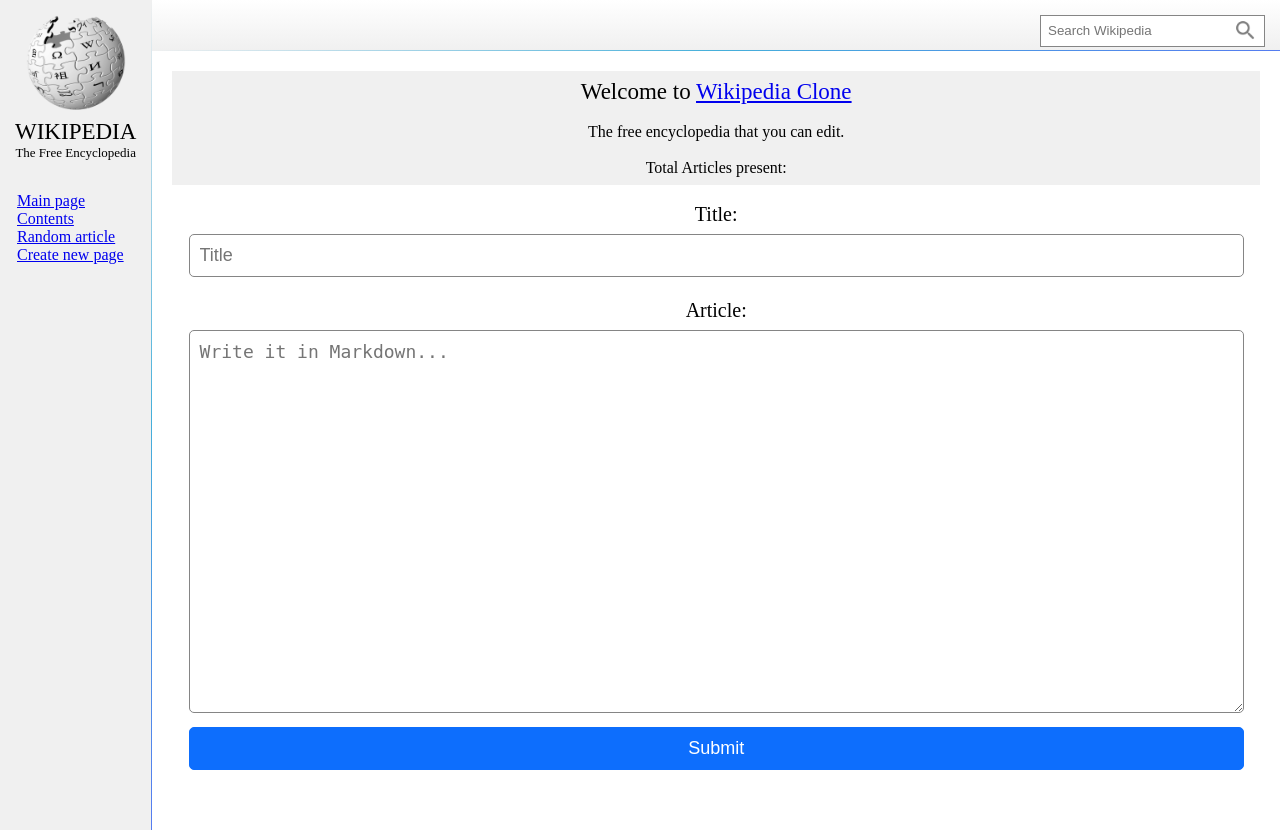
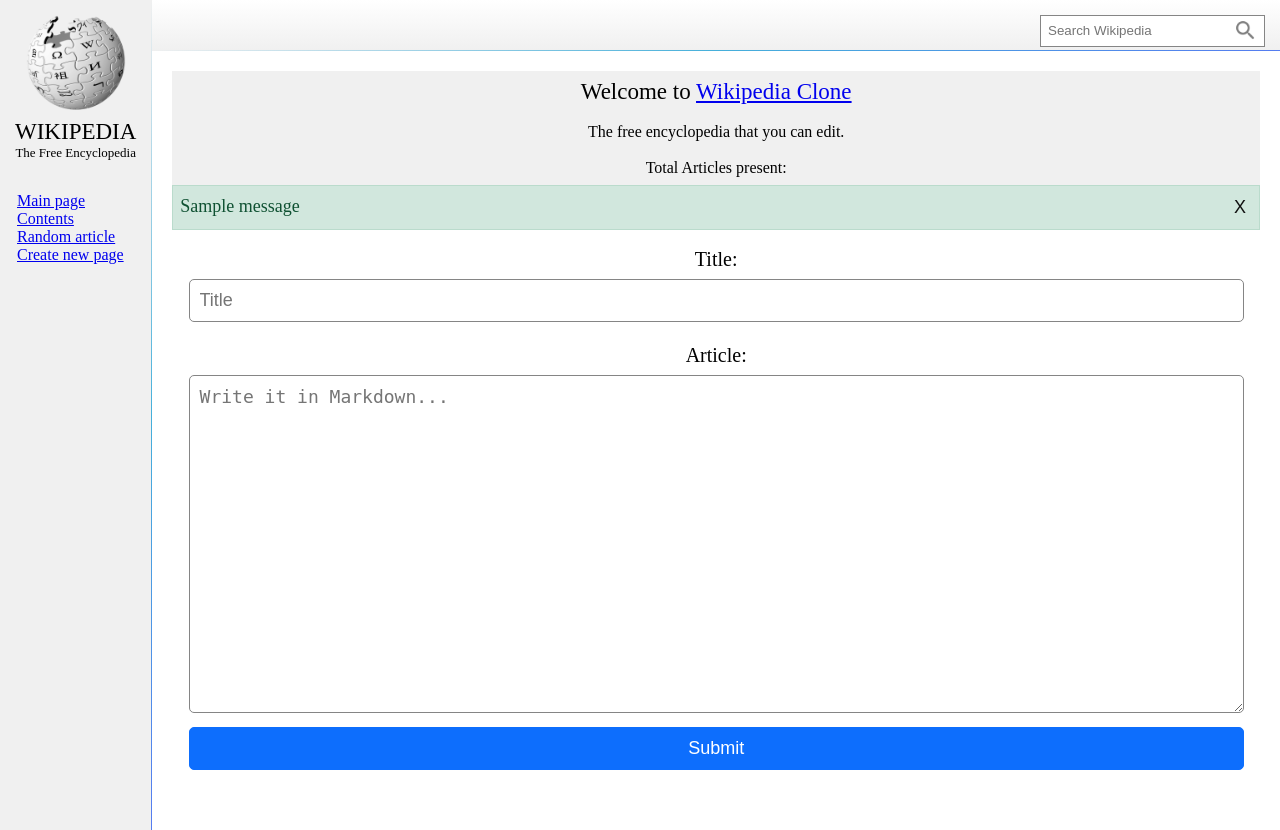
Before and after one commit to BajajGirik/WikiClone, a Django app: page /create in a window 1280 px wide. Run offline with Django 3.2, Linux system fonts and the light colour scheme; tables that the repository leaves empty hold one stand-in row (values such as "Sample post"); one stand-in notice (Sample message) is shown.

Commit message:
Used Django built-in messages

```diff
--- a/Encyclopedia/static/Encyclopedia/style.css
+++ b/Encyclopedia/static/Encyclopedia/style.css
@@ -217,7 +217,7 @@
   border: solid 1px #badbcc;
 }
 
-.fail {
+.error {
   color: #842029;
   background-color: #f8d7da;
   border: solid 1px #f5c2c7;
--- a/Encyclopedia/templates/Encyclopedia/create.html
+++ b/Encyclopedia/templates/Encyclopedia/create.html
@@ -3,8 +3,10 @@
 {% block title %} Create - WikiClone {% endblock %}
 
 {% block Main__content %}
-    {% if msg %}
-        <div class="{{tag}} Message">{{msg}}<button id = "Message__remove">X</button></div>
+    {% if messages %}
+    {% for message in messages %}
+        <div class="{{ message.tags }} Message">{{message}}<button id = "Message__remove">X</button></div>
+    {% endfor %}
     {% endif %}
     <form action="/" method="POST" id = "Main__content__create">
         {% csrf_token %}
--- a/Encyclopedia/views.py
+++ b/Encyclopedia/views.py
@@ -1,6 +1,7 @@
 from django.shortcuts import render
 from django.http import HttpResponse,HttpResponseRedirect
 from django.urls import reverse
+from django.contrib import messages
 from . import Fileoper
 import markdown
 
@@ -12,16 +13,12 @@
         msg = Fileoper.createFile(title,article)
         print(msg)
         if msg:
-            out = "File save successfull..."
-            tag = "success"
+            messages.success(request, "Article is saved")
         else:
-            out = "Page with this title already exists..."
-            tag = "fail"
+            messages.error(request, "Article title already present")
 
-        return render(request, "Encyclopedia/create.html", {
-            "msg": out,
-            "tag": tag
-        })
+
+        return render(request, "Encyclopedia/create.html")
 
     return HttpResponseRedirect(reverse("Encyclopedia:wiki", args=["MAINPAGE"]))
 
```
